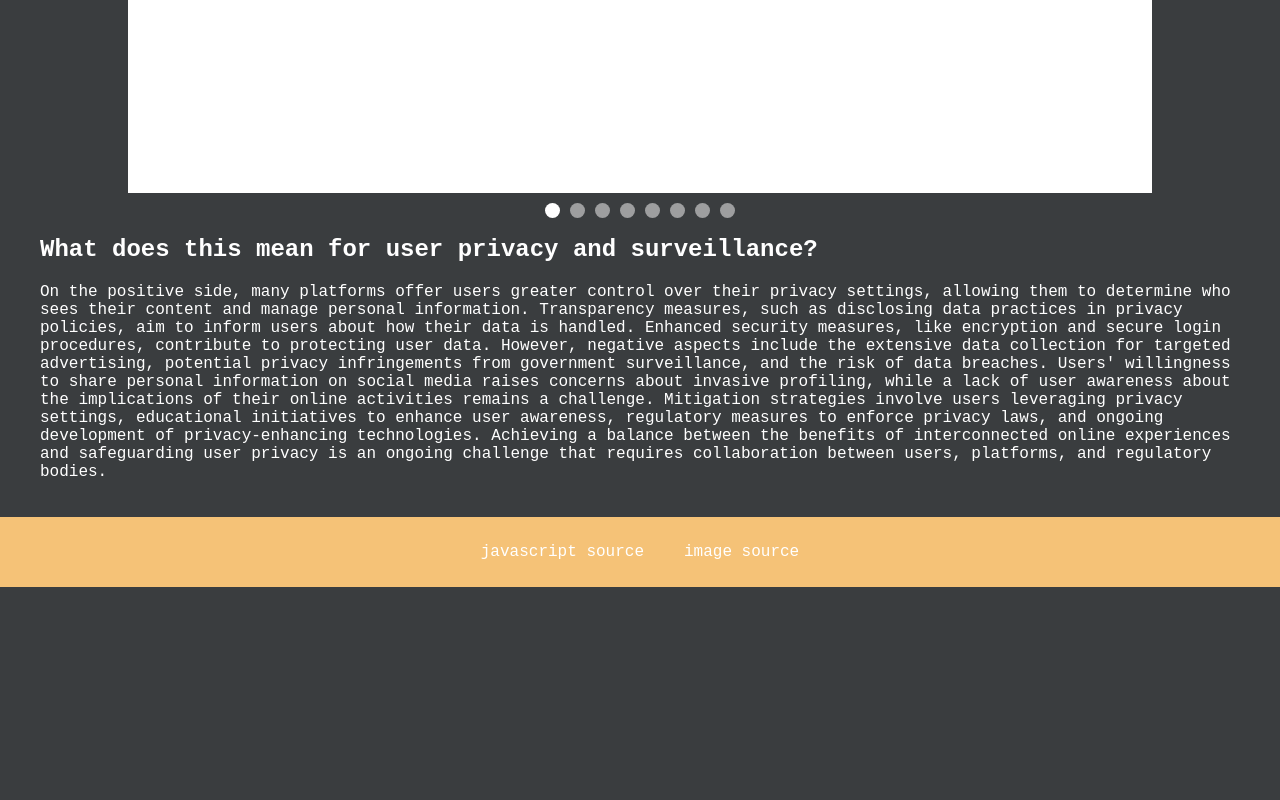
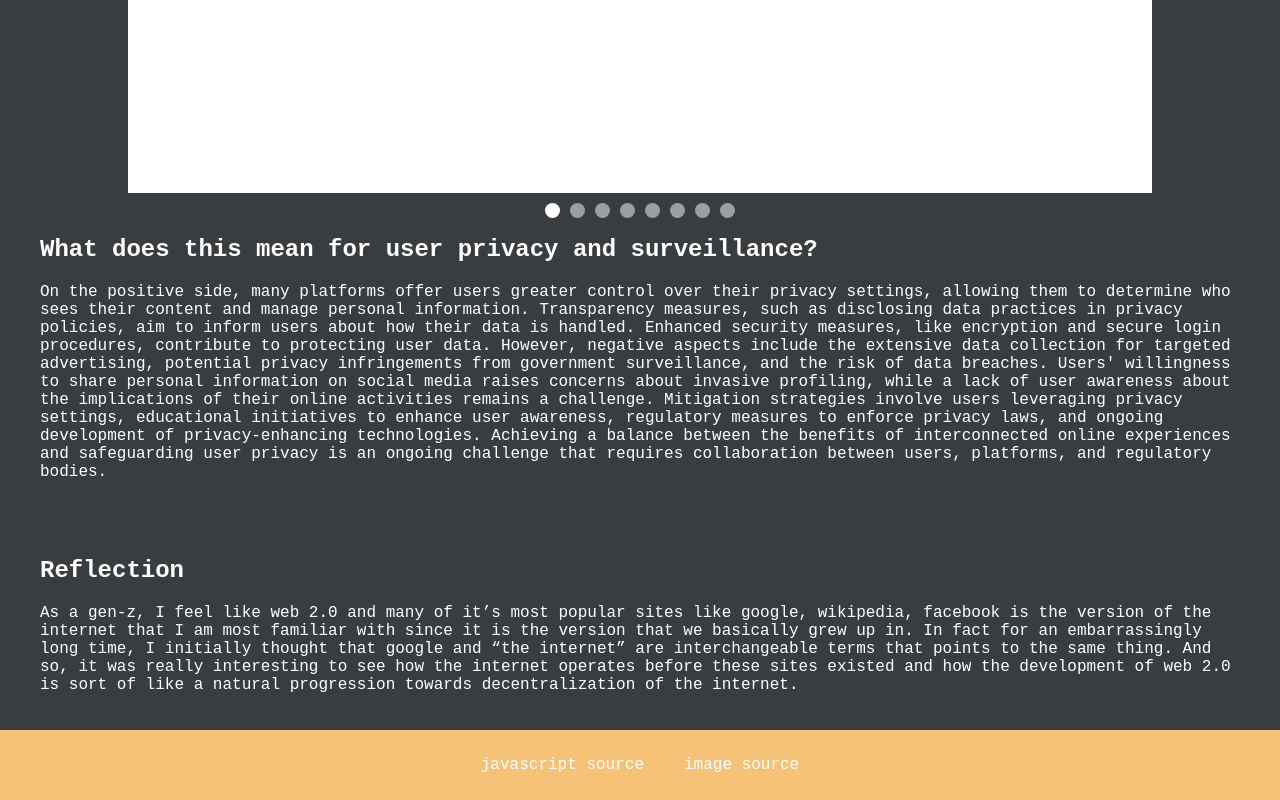
Before and after one commit to BarakaKautsar/Intro-To-WebDev, a plain HTML site: page Week 7/index.html in a window 1280 px wide. Shown: the part 1608-2408 px from the top of the page. Before the commit the page ends 2195 px from the top, so only its background shows below. Drawn offline with Linux system fonts and the light colour scheme.

Commit message:
reflections added

```diff
--- a/Week 7/index.html
+++ b/Week 7/index.html
@@ -5,6 +5,7 @@
     <meta name="viewport" content="width=device-width, initial-scale=1.0" />
     <link rel="stylesheet" href="styles.css" />
     <title>WEB 2.0</title>
+    <script src="script.js" defer></script>
   </head>
   <body>
     <header>
@@ -149,6 +150,21 @@
       </p>
     </div>
 
+    <div class="container">
+      <h2>Reflection</h2>
+      <p>
+        As a gen-z, I feel like web 2.0 and many of it’s most popular sites like
+        google, wikipedia, facebook is the version of the internet that I am
+        most familiar with since it is the version that we basically grew up in.
+        In fact for an embarrassingly long time, I initially thought that google
+        and “the internet” are interchangeable terms that points to the same
+        thing. And so, it was really interesting to see how the internet
+        operates before these sites existed and how the development of web 2.0
+        is sort of like a natural progression towards decentralization of the
+        internet.
+      </p>
+    </div>
+
     <footer>
       <a href="https://www.youtube.com/watch?v=gBzsE0oieio">
         <p>javascript source</p>
@@ -159,7 +175,5 @@
         <p>image source</p>
       </a>
     </footer>
-
-    <script src="script.js"></script>
   </body>
 </html>
```
